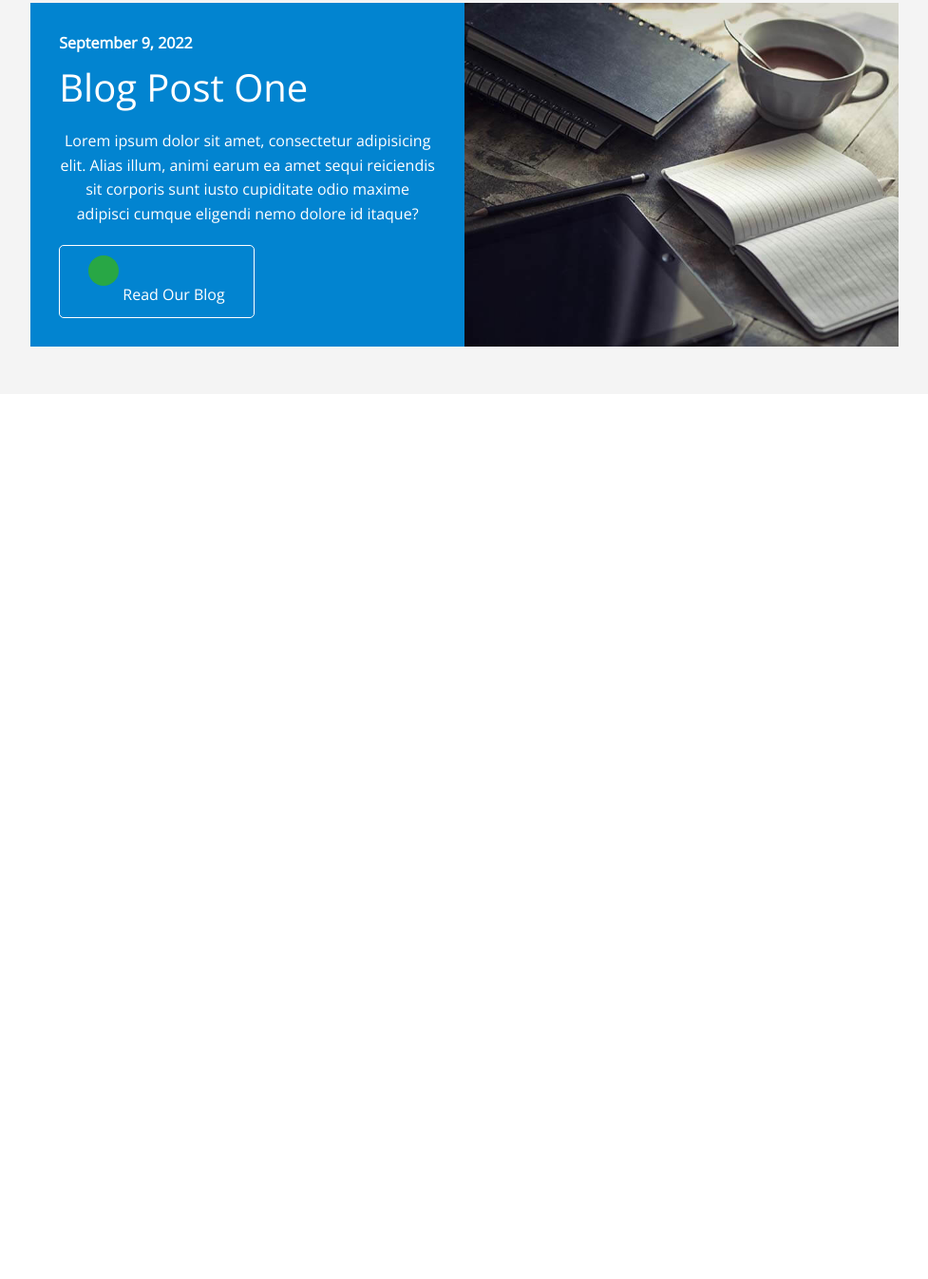
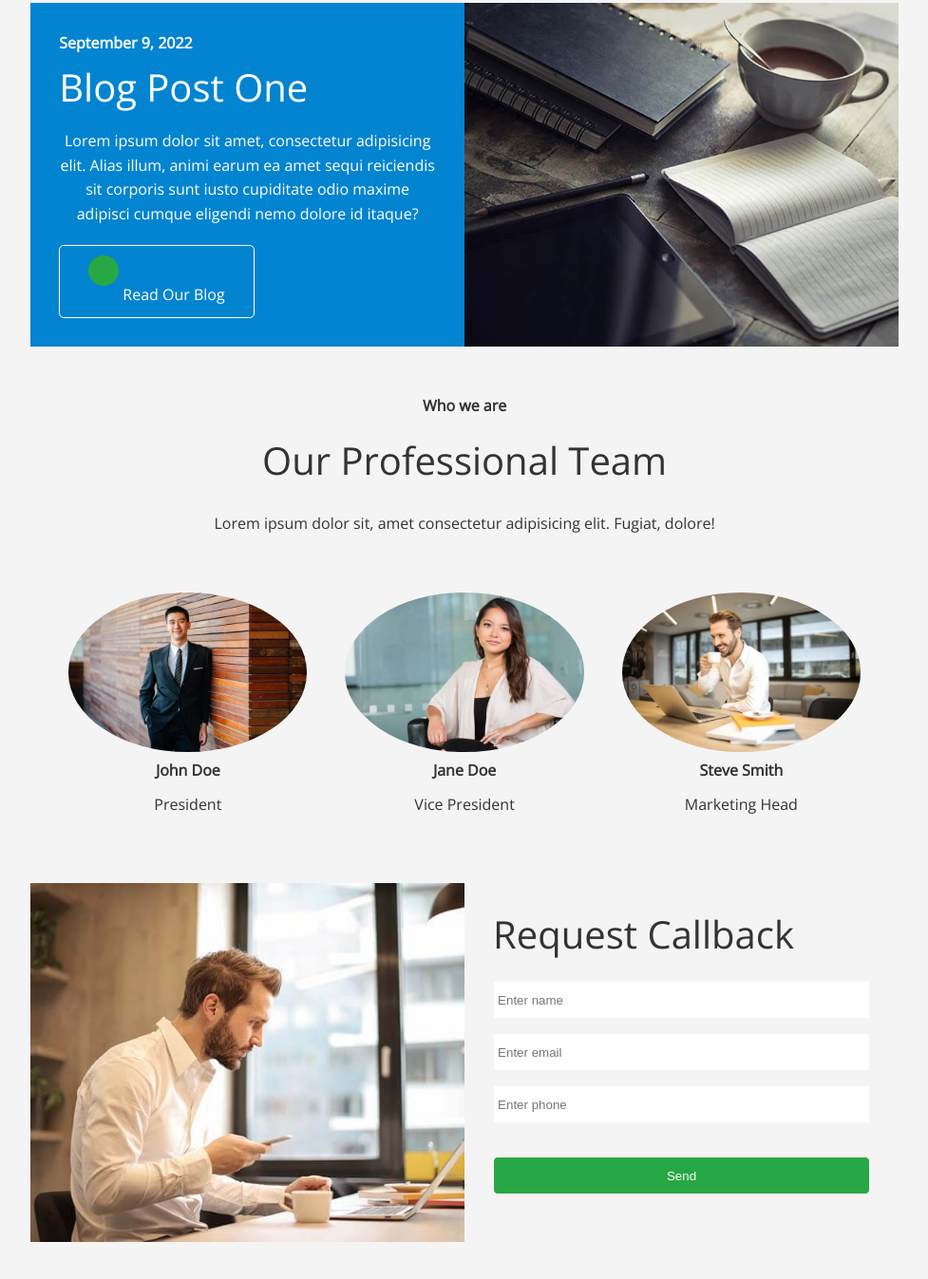
Before and after one commit to moqdev/edge-ledger-website, a plain HTML site: page index.html in a window 1280 px wide. Shown: the part 1999-3346 px from the top of the page at 95% size, without its empty margins (284-1261 px from the left). Before the commit the page ends 2414 px from the top, so only its background shows below. Drawn offline with nearby package versions, Linux system fonts and the light colour scheme.

Commit message:
add Teams and Contact section

```diff
--- a/css/style.css
+++ b/css/style.css
@@ -134,3 +134,38 @@ img {
 .cases img:hover {
   opacity: 0.7;
 }
+
+.team img {
+  border-radius: 50%;
+}
+
+/* Callback form */
+.callback-form {
+  width: 100%;
+  padding: 20px 0;
+}
+
+.callback-form label {
+  display: block;
+  margin-bottom: 5px;
+}
+
+.callback-form .form-control {
+  margin-bottom: 15px;
+}
+
+.callback-form input {
+  width: 100%;
+  padding: 4px;
+  height: 40px;
+  border: #f5f5f5 1px solid;
+}
+
+.callback-form input:focus {
+  outline-color: #28a745;
+}
+
+.callback-form .btn {
+  padding: 12px 0;
+  margin-top: 20px;
+}
--- a/index.html
+++ b/index.html
@@ -157,6 +157,80 @@
           </div>
         </div>
       </section>
+
+       <!-- Team -->
+      <section id="team" class="team section-padding">
+        <header class="section-header">
+          <h4>Who we are</h4>
+          <h2>Our Professional Team</h2>
+          <p>
+            Lorem ipsum dolor sit, amet consectetur adipisicing elit. Fugiat,
+            dolore!
+          </p>
+        </header>
+        <div class="flex-items">
+          <div>
+            <img src="../edge-ledger-website/images/team/person1.jpg" alt="" />
+            <h4>John Doe</h4>
+            <p>President</p>
+          </div>
+          <div>
+            <img src="../edge-ledger-website/images/team/person2.jpg" alt="" />
+            <h4>Jane Doe</h4>
+            <p>Vice President</p>
+          </div>
+          <div>
+            <img src="../edge-ledger-website/images/team/person3.jpg" alt="" />
+            <h4>Steve Smith</h4>
+            <p>Marketing Head</p>
+          </div>
+        </div>
+      </section>
+     <!-- Contact -->
+     <section id="contact" class="contact flex-columns">
+        <div class="row">
+          <div class="column">
+            <div class="column-1">
+              <img src="../edge-ledger-website/images/home/contact.jpg" alt="" />
+            </div>
+          </div>
+          <div class="column">
+            <div class="column-2 bg-light">
+              <h2>Request Callback</h2>
+              <form action="" class="callback-form">
+                <div class="form-control">
+                  <label for="name"></label>
+                  <input
+                    type="text"
+                    name="name"
+                    id="name"
+                    placeholder="Enter name"
+                  />
+                </div>
+                <div class="form-control">
+                  <label for="email"></label>
+                  <input
+                    type="email"
+                    name="email"
+                    id="email"
+                    placeholder="Enter email"
+                  />
+                </div>
+                <div class="form-control">
+                  <label for="phone"></label>
+                  <input
+                    type="text"
+                    name="phone"
+                    id="phone"
+                    placeholder="Enter phone"
+                  />
+                </div>
+                <input type="submit" value="Send" id="submit" class="btn" />
+              </form>
+            </div>
+          </div>
+        </div>
+      </section>
     </main>
   </body>
 </html>
```
